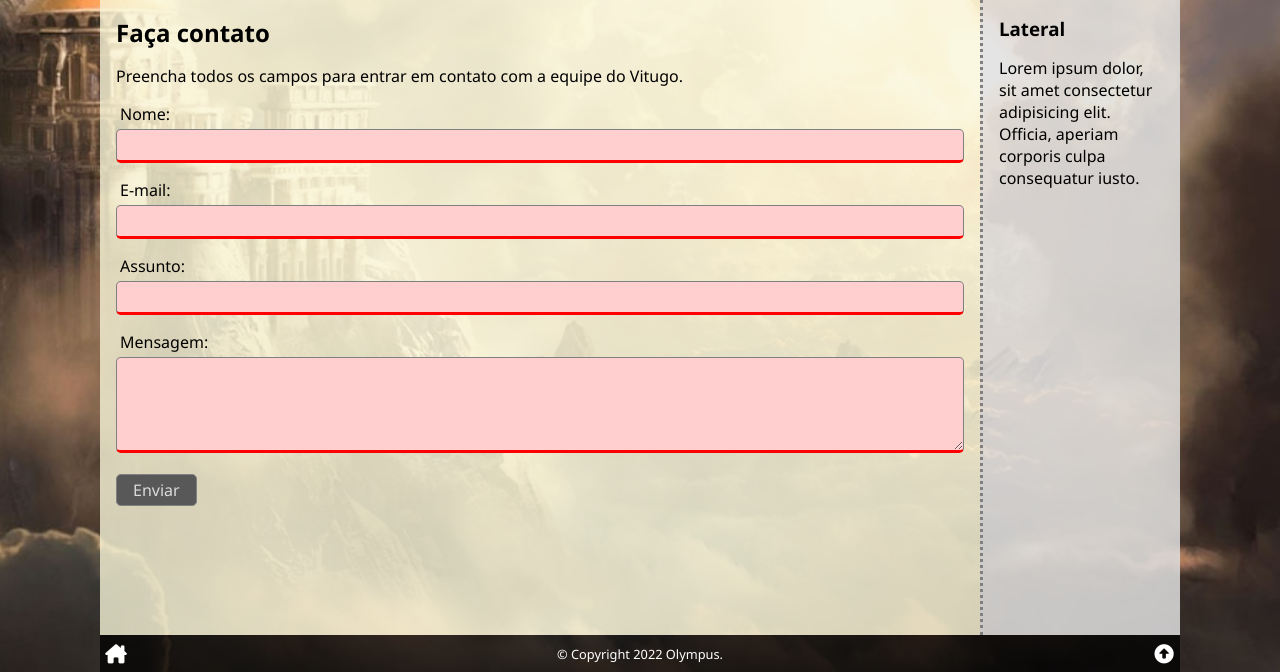
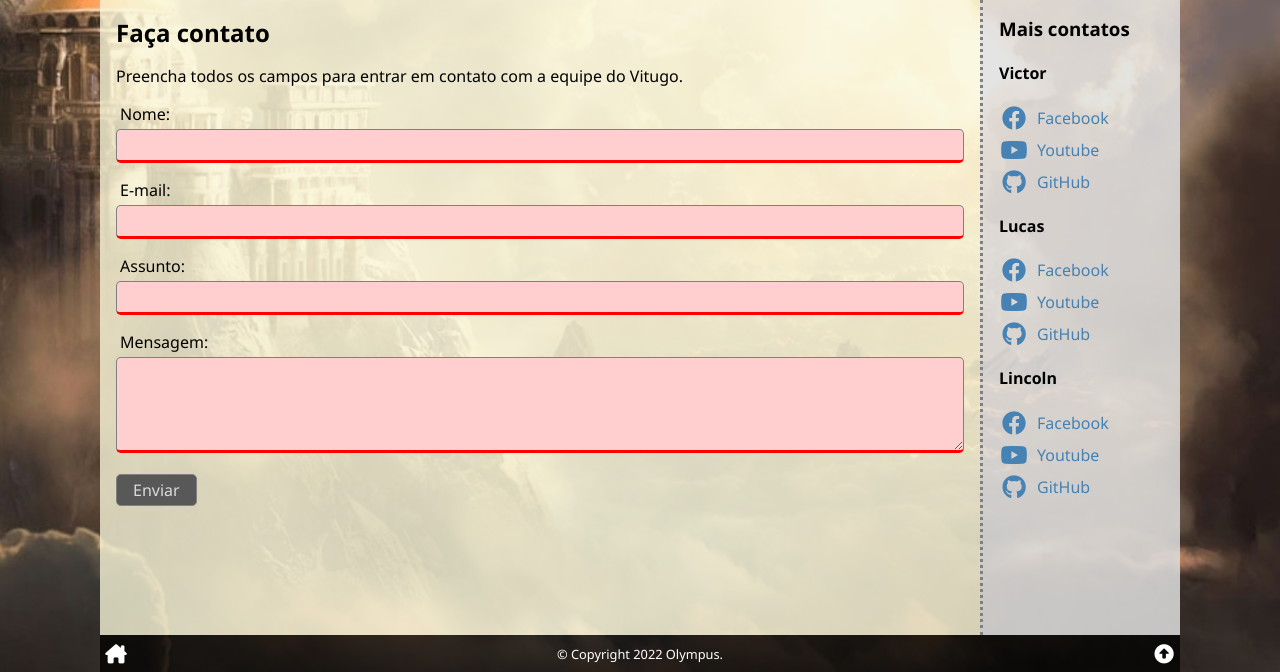
Before and after one commit to VictorFuly/projeto_Luferat, a PHP site: page /contatos/ in a window 1280 px wide. Shown: the part 128-800 px from the top of the page. Run offline with PHP 8.4, Linux system fonts and the light colour scheme; some libraries are stand-ins or nearby versions.

Commit message:
projetoLuferat3

```diff
--- a/contatos/index.php
+++ b/contatos/index.php
@@ -199,8 +199,67 @@ require($_SERVER['DOCUMENT_ROOT'] . '/_header.php');
 
 <aside>
 
-    <h3>Lateral</h3>
-    <p>Lorem ipsum dolor, sit amet consectetur adipisicing elit. Officia, aperiam corporis culpa consequatur iusto.</p>
+    <h3>Mais contatos</h3>
+
+    <h4>Victor</h4>
+
+    <div class="aside-social-box">
+
+        <a href="https://facebook.com/Luferat">
+            <i class="fa-brands fa-facebook fa-fw"></i>
+            <span>Facebook</span>
+        </a>
+
+        <a href="https://youtube.com/Luferat">
+            <i class="fa-brands fa-youtube fa-fw"></i>
+            <span>Youtube</span>
+        </a>
+
+        <a href="https://github.com/Luferat">
+            <i class="fa-brands fa-github fa-fw"></i>
+            <span>GitHub</span>
+        </a>
+    </div>
+
+    <h4>Lucas</h4>
+
+    <div class="aside-social-box">
+
+        <a href="https://facebook.com/Luferat">
+            <i class="fa-brands fa-facebook fa-fw"></i>
+            <span>Facebook</span>
+        </a>
+
+        <a href="https://youtube.com/Luferat">
+            <i class="fa-brands fa-youtube fa-fw"></i>
+            <span>Youtube</span>
+        </a>
+
+        <a href="https://github.com/Luferat">
+            <i class="fa-brands fa-github fa-fw"></i>
+            <span>GitHub</span>
+        </a>
+    </div>
+
+    <h4>Lincoln</h4>
+
+    <div class="aside-social-box">
+
+        <a href="https://facebook.com/Luferat">
+            <i class="fa-brands fa-facebook fa-fw"></i>
+            <span>Facebook</span>
+        </a>
+
+        <a href="https://youtube.com/Luferat">
+            <i class="fa-brands fa-youtube fa-fw"></i>
+            <span>Youtube</span>
+        </a>
+
+        <a href="https://github.com/Luferat">
+            <i class="fa-brands fa-github fa-fw"></i>
+            <span>GitHub</span>
+        </a>
+    </div>
 
 </aside>
 
--- a/style.css
+++ b/style.css
@@ -465,3 +465,39 @@ form button[id="passToggle"], form button[id="newPassToggle"] {
     }
 
 }
+
+
+.side-art-box {
+    margin: 1rem 0;
+    cursor: pointer;
+}
+
+.side-art-title {
+    font-weight: bold;
+}
+
+.side-art-title:hover {
+    color: steelblue;
+}
+
+.side-art-intro {
+    font-size: small;
+}
+
+/**
+ * Lista de redes sociais na barra lateral.
+ */
+.aside-social-box {
+    margin-top: 1rem;
+}
+
+.aside-social-box a {
+    display: flex;
+    align-items: center;
+    margin-bottom: .5rem;
+}
+
+.aside-social-box i {
+    font-size: 1.5rem;
+    margin-right: .5rem;
+}
```
Also changed, not shown: _config.ini (added, +26 -0 lines), _config.php (+85 -12 lines), config.ini (added, +26 -0 lines), index.php (+10 -8 lines), ler/index.php (+7 -3 lines).
